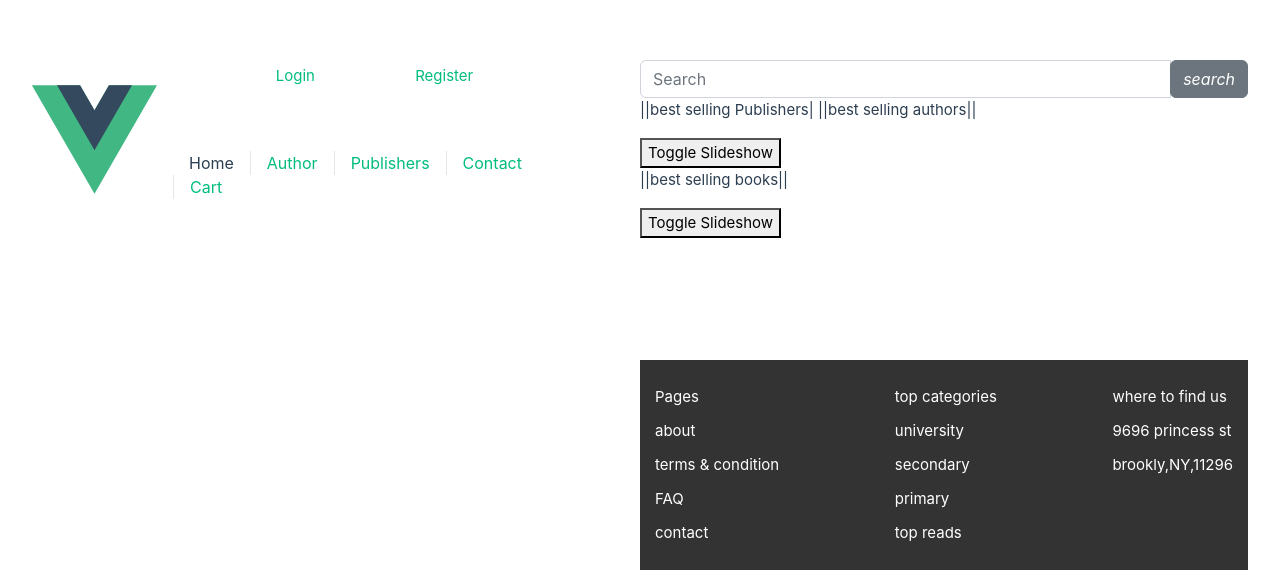
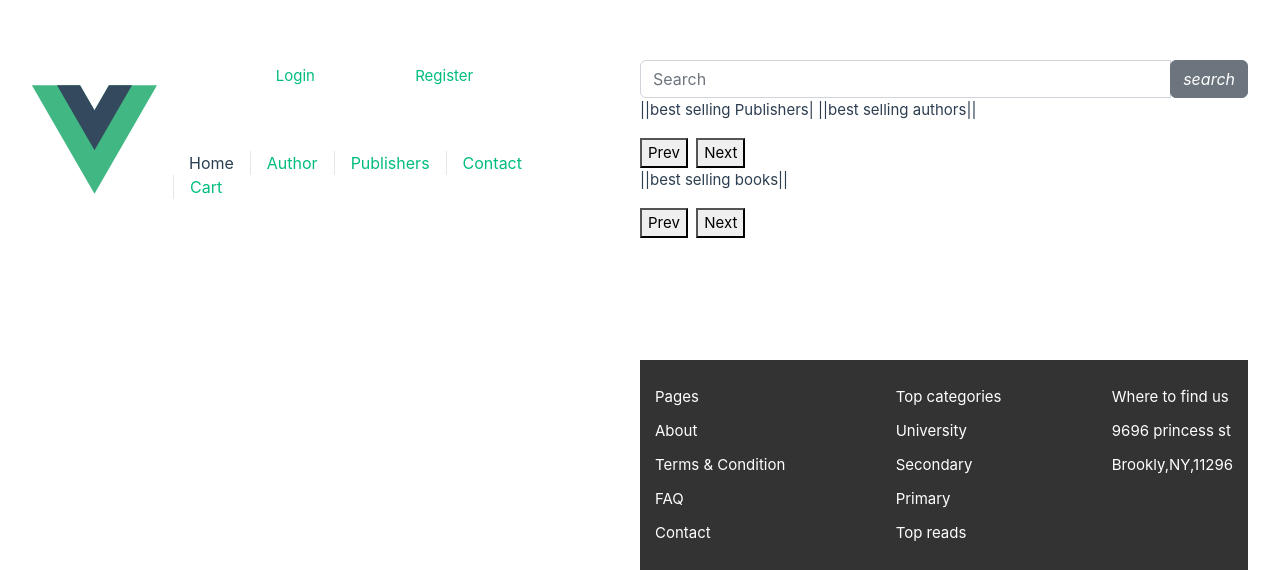
Before and after one commit to marialobillo/bookshop-project, a Vue app in the folder frontend/: page / in a window 1280 px wide. Shown: the part 260-830 px from the top of the page. Built offline with nearby package versions, Linux system fonts and the light colour scheme.

Commit message:
test: css fix

```diff
--- a/frontend/src/components/AuthorComponent.vue
+++ b/frontend/src/components/AuthorComponent.vue
@@ -6,6 +6,7 @@ import SearchbarComponent from "../components/SearchbarComponent.vue";
 
 </script>
 <template>
+  <div class="author">
     <div class="">
       <section>
         <SearchbarComponent />
@@ -17,7 +18,7 @@ import SearchbarComponent from "../components/SearchbarComponent.vue";
         <li v-for="item in items" :key="item.id">{{ item.name }}</li>
       </ul>
       <div class="">
-      <button @click="toggleSlideshow">Prev</button>
+        <button @click="toggleSlideshow">Prev</button>&nbsp;
         <button @click="toggleSlideshow">Next</button>
       </div>
     </div>
@@ -27,8 +28,9 @@ import SearchbarComponent from "../components/SearchbarComponent.vue";
         <li v-for="item in items" :key="item.id">{{ item.name }}</li>
       </ul>
       <div class="">
-      <button @click="toggleSlideshow">Prev</button>
+        <button @click="toggleSlideshow">Prev</button>&nbsp;
         <button @click="toggleSlideshow">Next</button>
+      </div>
     </div>
   </div>
   <FooterCommponent />
@@ -38,8 +40,10 @@ import SearchbarComponent from "../components/SearchbarComponent.vue";
   margin-top: 20%;
   margin-bottom: 20%;
 }
-button{
+button {
   background-color: blueviolet;
   border-radius: 15%;
+}.author{
+  margin-bottom: 5%;
 }
 </style>
--- a/frontend/src/components/BestSellingauthor.vue
+++ b/frontend/src/components/BestSellingauthor.vue
@@ -1,10 +1,12 @@
-//best selling author component//
 <template >
   ||best selling Publishers| ||best selling authors||
   <div>
     <ul>
       <li v-for="item in items" :key="item.id">{{ item.name }}</li>
     </ul>
-    <button @click="toggleSlideshow">Toggle Slideshow</button>
+    <div class="">
+      <button @click="toggleSlideshow">Prev</button>&nbsp;
+      <button @click="toggleSlideshow">Next</button>
+    </div>
   </div>
 </template>
--- a/frontend/src/components/BestSellingbook.vue
+++ b/frontend/src/components/BestSellingbook.vue
@@ -4,6 +4,9 @@
     <ul>
       <li v-for="item in items" :key="item.id">{{ item.name }}</li>
     </ul>
-    <button @click="toggleSlideshow">Toggle Slideshow</button>
+    <div class="">
+      <button @click="toggleSlideshow">Prev</button>&nbsp;
+      <button @click="toggleSlideshow">Next</button>
+    </div>
   </div>
 </template>
--- a/frontend/src/components/FooterCommponent.vue
+++ b/frontend/src/components/FooterCommponent.vue
@@ -4,26 +4,26 @@
 <div class="">
     <ul>
         <li>Pages</li>
-        <li>about</li>
-        <li>terms & condition</li>
+        <li>About</li>
+        <li>Terms & Condition</li>
         <li>FAQ</li>
-        <li>contact</li>
+        <li>Contact</li>
     </ul>
 </div>
 <div class="">
     <ul>
-    <li>top categories</li>
-    <li>university</li>
-    <li>secondary</li>
-    <li>primary</li>
-    <li>top reads</li>
+    <li>Top categories</li>
+    <li>University</li>
+    <li>Secondary</li>
+    <li>Primary</li>
+    <li>Top reads</li>
 </ul>
 </div>
 <div class="">
     <ul>
-        <li>where to find us</li>
+        <li>Where to find us</li>
         <li>9696 princess st</li>
-        <li>brookly,NY,11296</li>
+        <li>Brookly,NY,11296</li>
     </ul>
 </div>
 </footer>
--- a/frontend/src/components/PublishersComponent.vue
+++ b/frontend/src/components/PublishersComponent.vue
@@ -1,7 +1,7 @@
 <!-- eslint-disable prettier/prettier -->
 
 <template>
-
+  <div class="publishers">
   <div class="">
     <section>
       <SearchbarComponent />
@@ -12,23 +12,35 @@
     <ul>
       <li v-for="item in items" :key="item.id">{{ item.name }}</li>
     </ul>
-    <button @click="toggleSlideshow">Toggle Slideshow</button>
+    <div class="">
+      <button @click="toggleSlideshow">Prev</button>&nbsp;
+      <button @click="toggleSlideshow">Next</button>
+    </div>
   </div>
   <P>most popular publishers</P>
   <div>
     <ul>
       <li v-for="item in items" :key="item.id">{{ item.name }}</li>
     </ul>
-    <button @click="toggleSlideshow">Toggle Slideshow</button>
-  </div>
+    <div class="">
+      <button @click="toggleSlideshow">Prev</button>&nbsp;
+      <button @click="toggleSlideshow">Next</button>
+    </div>
+
+     </div>
+    </div>
   <FooterCommponent />
 </template>
 <script setup>
 import FooterCommponent from "../components/FooterCommponent.vue";
 import SearchbarComponent from "../components/SearchbarComponent.vue";
 </script>
-<style scoped>
-p{
-  margin-top: 20%;
-  margin-bottom: 20%;
-}</style>
+<style>
+button {
+  background-color: blueviolet;
+  border-radius: 15%;
+}
+.publishers {
+  margin-bottom: 5%;
+}
+</style>
--- a/frontend/src/components/TheWelcome.vue
+++ b/frontend/src/components/TheWelcome.vue
@@ -1,5 +1,4 @@
 <script setup>
-import FooterCommponent from "../components/FooterCommponent.vue";
 import BestSellingauthor from "./BestSellingauthor.vue";
 import BestSellingbook from "./BestSellingbook.vue";
 </script>
@@ -7,5 +6,4 @@ import BestSellingbook from "./BestSellingbook.vue";
 <template>
   <BestSellingauthor />
   <BestSellingbook />
-  <FooterCommponent />
 </template>
--- a/frontend/src/router/index.js
+++ b/frontend/src/router/index.js
@@ -57,6 +57,14 @@ const router = createRouter({
       // which is lazy-loaded when the route is visited.
       component: () => import("../components/LoginComponent.vue"),
     },
+    {
+      path: "/ContentManagement",
+      name: "ContentManagement",
+      // route level code-splitting
+      // this generates a separate chunk (About.[hash].js) for this route
+      // which is lazy-loaded when the route is visited.
+      component: () => import("../components/ContentManagement.vue"),
+    },
   ],
 });
 
--- a/frontend/src/views/HomeView.vue
+++ b/frontend/src/views/HomeView.vue
@@ -1,11 +1,13 @@
 <script setup>
 import SearchbarComponent from "../components/SearchbarComponent.vue";
 import TheWelcome from "../components/TheWelcome.vue";
+import FooterCommponent from "../components/FooterCommponent.vue";
 </script>
 
 <template>
   <main>
     <SearchbarComponent />
     <TheWelcome />
+    <FooterCommponent />
   </main>
 </template>
```
Lines whose indentation alone changed are shown as unchanged.
